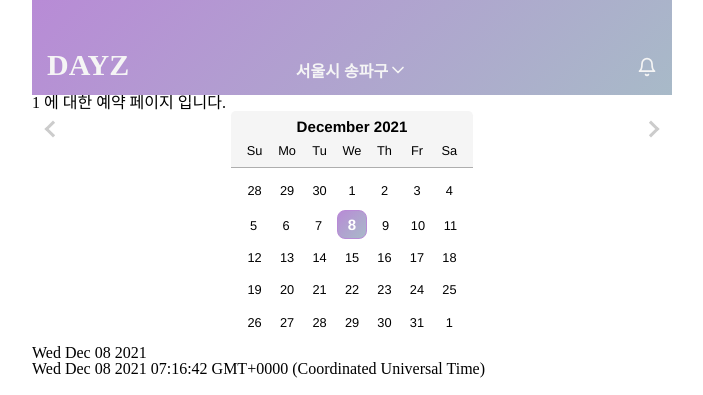
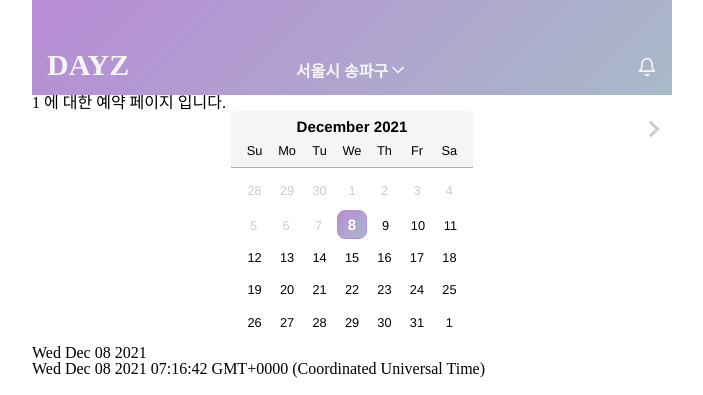
Before and after one commit to prgrms-web-devcourse/Team_DAYZ_DAYZ_FE, a React (Create React App) app: page /booking/1 in a window 1280 px wide. Shown: the top 395 px of the page, without its empty margins (288-991 px from the left). Built offline with nearby package versions, Linux system fonts and the light colour scheme.

Commit message:
Feat: 이전 날짜 선택 불가하게 설정

```diff
--- a/src/pages/BookingPage/index.tsx
+++ b/src/pages/BookingPage/index.tsx
@@ -16,7 +16,12 @@ const BookingPage = () => {
     <>
       <div>
         {id} 에 대한 예약 페이지 입니다.
-        <ReactDatePicker selected={date} onChange={(date: Date) => setDate(date)} inline />
+        <ReactDatePicker
+          selected={date}
+          onChange={(date: Date) => setDate(date)}
+          inline
+          minDate={new Date()}
+        />
       </div>
       {date.toDateString()}
       <br />
--- a/src/pages/UploadProductPage/index.tsx
+++ b/src/pages/UploadProductPage/index.tsx
@@ -87,6 +87,7 @@ const UploadProductPage = () => {
           dateFormat="yyyy-MM-dd"
           onChange={(date: Date) => setDate(date)}
           inline
+          minDate={new Date()}
         />
         <ul className="dateLists">
           <InputSubTitle>선택한 날짜</InputSubTitle>
```
